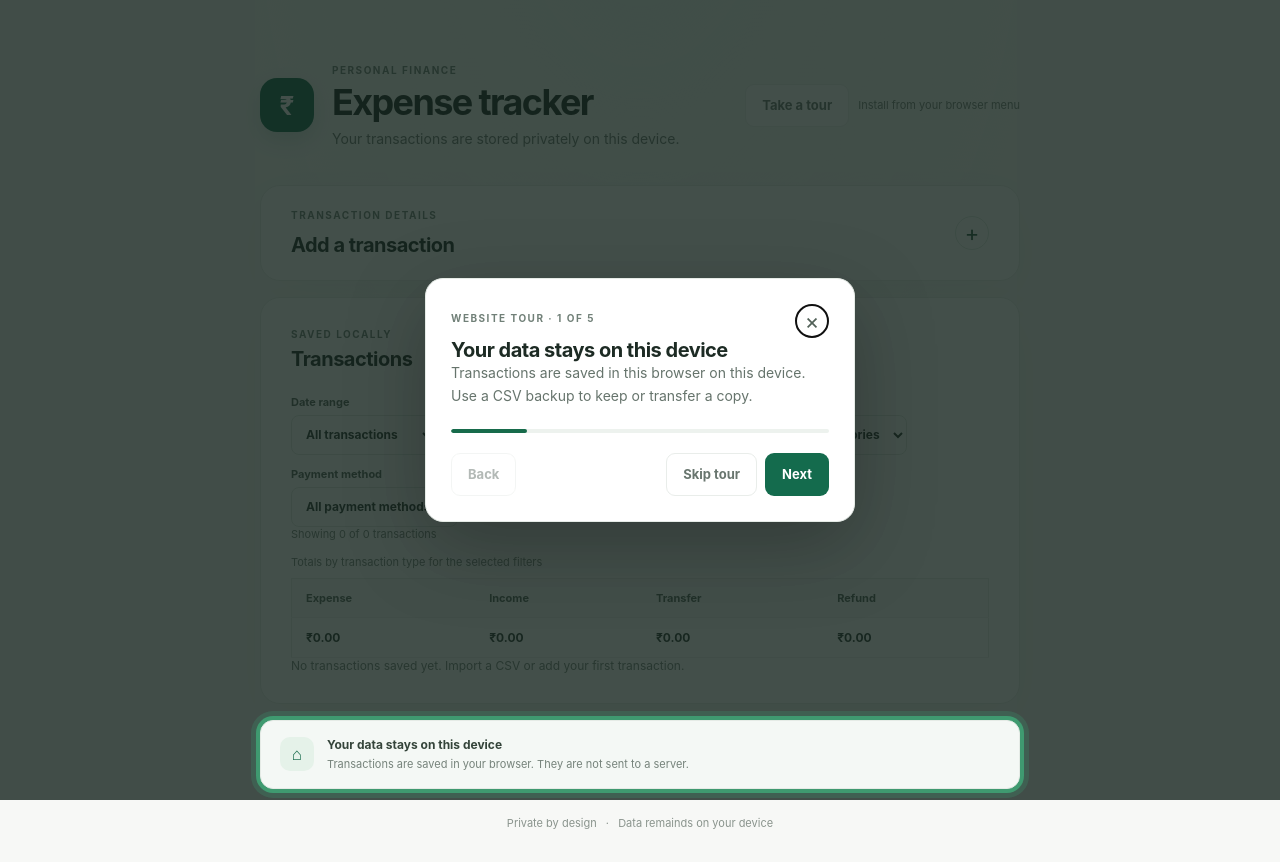
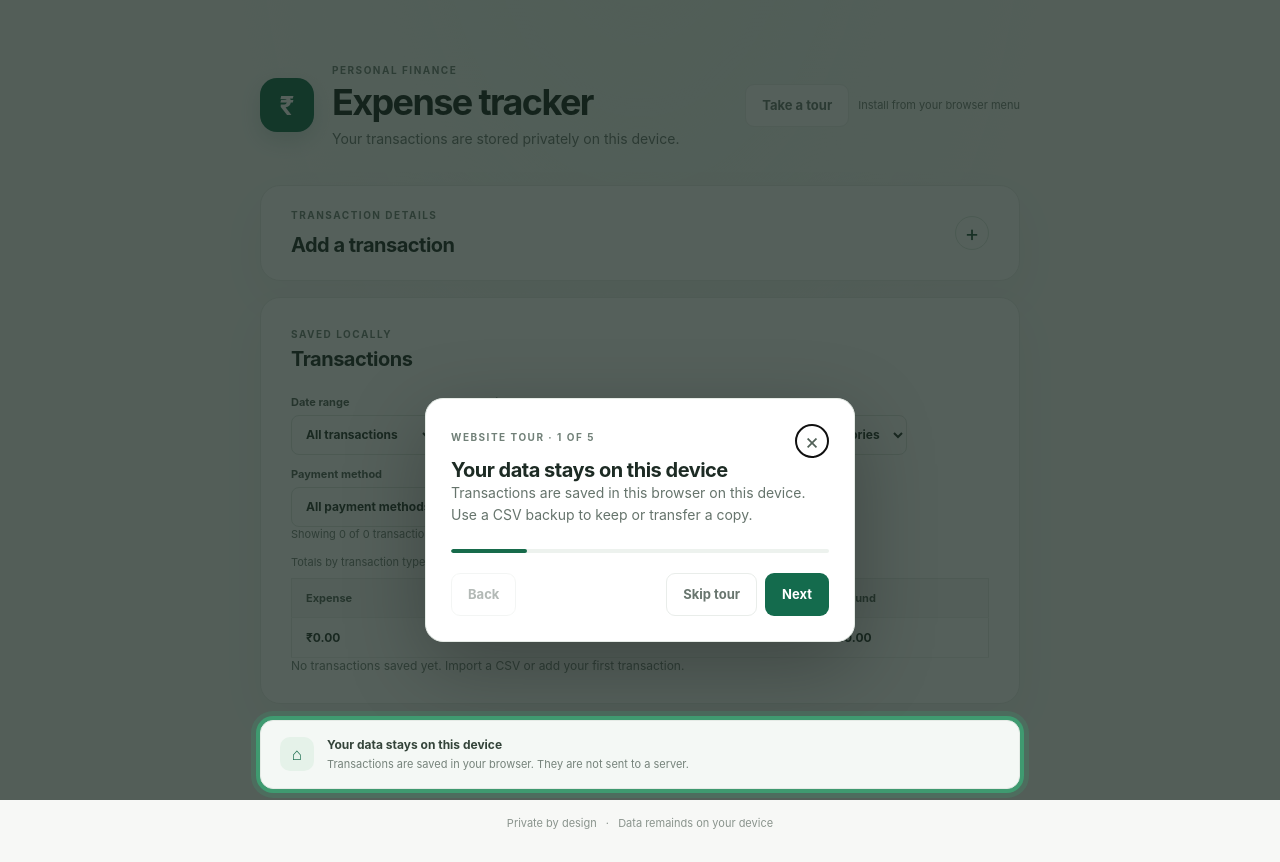
Before and after one commit to SUREYAPRAGAASH09/expense-tracker, an Angular app: page /expense-tracker/ in a window 1280 px wide. Built offline with nearby package versions, Linux system fonts and the light colour scheme.

Commit message:
issue on tour feature issue fixed

```diff
--- a/src/app/app.html
+++ b/src/app/app.html
@@ -224,8 +224,8 @@
     <footer>Private by design <span aria-hidden="true">·</span> Data remainds on your device</footer>
   </section>
   @if (tourActive()) {
-    <div class="tour-backdrop" (click)="closeTour()">
-      <section class="tour-dialog" role="dialog" aria-modal="true" aria-labelledby="tour-title" aria-describedby="tour-description" (click)="$event.stopPropagation()" (keydown)="handleTourKeydown($event)">
+    <div class="tour-backdrop" (click)="closeTour()" (window:resize)="positionTourDialog()">
+      <section class="tour-dialog" role="dialog" aria-modal="true" aria-labelledby="tour-title" aria-describedby="tour-description" [style.top.px]="tourPosition().top" [style.left.px]="tourPosition().left" (click)="$event.stopPropagation()" (keydown)="handleTourKeydown($event)">
         <div class="tour-dialog-topline">
           <p class="eyebrow">WEBSITE TOUR · {{ tourIndex() + 1 }} OF {{ tourSteps.length }}</p>
           <button id="tour-skip" class="tour-close" type="button" aria-label="Close tour" (click)="closeTour()">×</button>
--- a/src/app/app.ts
+++ b/src/app/app.ts
@@ -49,6 +49,7 @@ export class App {
   protected readonly installPrompt = signal<InstallPromptEvent | null>(null);
   protected readonly tourActive = signal(false);
   protected readonly tourIndex = signal(0);
+  protected readonly tourPosition = signal({ top: 16, left: 16 });
   protected readonly tourSteps = [
     { target: 'storage', title: 'Your data stays on this device', body: 'Transactions are saved in this browser on this device. Use a CSV backup to keep or transfer a copy.' },
     { target: 'entry', title: 'Add a transaction', body: 'Open this panel to enter an expense, income, transfer, or refund. Required fields are marked with an asterisk.' },
@@ -254,6 +255,11 @@ export class App {
   protected startTour(): void {
     this.tourIndex.set(0);
     this.tourActive.set(true);
+    const cardWidth = Math.min(430, window.innerWidth - 24);
+    this.tourPosition.set({
+      top: Math.max(12, (window.innerHeight - 280) / 2),
+      left: Math.max(12, (window.innerWidth - cardWidth) / 2),
+    });
     window.setTimeout(() => {
       document.getElementById('tour-skip')?.focus();
       this.scrollToTourTarget();
@@ -305,7 +311,45 @@ export class App {
   private scrollToTourTarget(): void {
     window.setTimeout(() => {
       document.querySelector(`[data-tour="${this.currentTourStep.target}"]`)?.scrollIntoView({ behavior: 'smooth', block: 'center' });
+      window.setTimeout(() => this.positionTourDialog(), 450);
     }, 0);
+  }
+
+  protected positionTourDialog(): void {
+    if (!this.tourActive()) return;
+    const target = document.querySelector<HTMLElement>(`[data-tour="${this.currentTourStep.target}"]`);
+    const dialog = document.querySelector<HTMLElement>('.tour-dialog');
+    if (!target || !dialog) return;
+
+    const targetRect = target.getBoundingClientRect();
+    const dialogRect = dialog.getBoundingClientRect();
+    const gap = 16;
+    const edge = 12;
+    const width = Math.min(dialogRect.width || 430, window.innerWidth - edge * 2);
+    const height = dialogRect.height;
+    const centeredLeft = Math.min(Math.max(edge, targetRect.left + targetRect.width / 2 - width / 2), window.innerWidth - width - edge);
+    const belowTop = targetRect.bottom + gap;
+    const aboveTop = targetRect.top - height - gap;
+    let top: number;
+    let left = centeredLeft;
+
+    if (belowTop + height <= window.innerHeight - edge) {
+      top = belowTop;
+    } else if (aboveTop >= edge) {
+      top = aboveTop;
+    } else if (window.innerWidth - targetRect.right >= width + gap) {
+      left = targetRect.right + gap;
+      top = Math.min(Math.max(edge, targetRect.top + targetRect.height / 2 - height / 2), window.innerHeight - height - edge);
+    } else if (targetRect.left >= width + gap) {
+      left = targetRect.left - width - gap;
+      top = Math.min(Math.max(edge, targetRect.top + targetRect.height / 2 - height / 2), window.innerHeight - height - edge);
+    } else {
+      const availableBelow = window.innerHeight - targetRect.bottom;
+      top = availableBelow >= targetRect.top ? belowTop : Math.max(edge, aboveTop);
+      top = Math.min(top, window.innerHeight - height - edge);
+    }
+
+    this.tourPosition.set({ top, left });
   }
 
   protected async installApp(): Promise<void> {
--- a/src/styles.css
+++ b/src/styles.css
@@ -62,8 +62,8 @@ fieldset { min-width: 0; margin: 0; padding: 0; border: 0; }
 .transaction-table th:last-child { text-align: right; }
 .transaction-table-scroll { margin-top: 10px; border: 1px solid #edf0ed; border-radius: 10px; }
 .tour-highlight { position: relative; z-index: 1001; border-radius: 12px; box-shadow: 0 0 0 4px #3f9a70, 0 0 0 9px #3f9a7040; }
-.tour-backdrop { position: fixed; z-index: 1000; inset: 0; display: grid; place-items: center; padding: 20px; background: #14231dcc; }
-.tour-dialog { position: relative; z-index: 1100; width: min(100%, 430px); padding: 25px; border: 1px solid #e5ebe6; border-radius: 18px; background: #fff; box-shadow: 0 24px 80px #0004; }
+.tour-backdrop { position: fixed; z-index: 1000; inset: 0; padding: 0; background: #14231db8; }
+.tour-dialog { position: fixed; z-index: 1100; width: min(430px, calc(100vw - 24px)); max-height: calc(100dvh - 24px); overflow-y: auto; padding: 25px; border: 1px solid #e5ebe6; border-radius: 18px; background: #fff; box-shadow: 0 24px 80px #0004; }
 .tour-dialog-topline { display: flex; align-items: center; justify-content: space-between; gap: 12px; }
 .tour-dialog-topline .eyebrow { margin: 0; }
 .tour-close { display: grid; width: 34px; height: 34px; place-items: center; border: 1px solid #e5ebe6; border-radius: 50%; color: #526158; background: #fff; font-size: 22px; cursor: pointer; }
```
